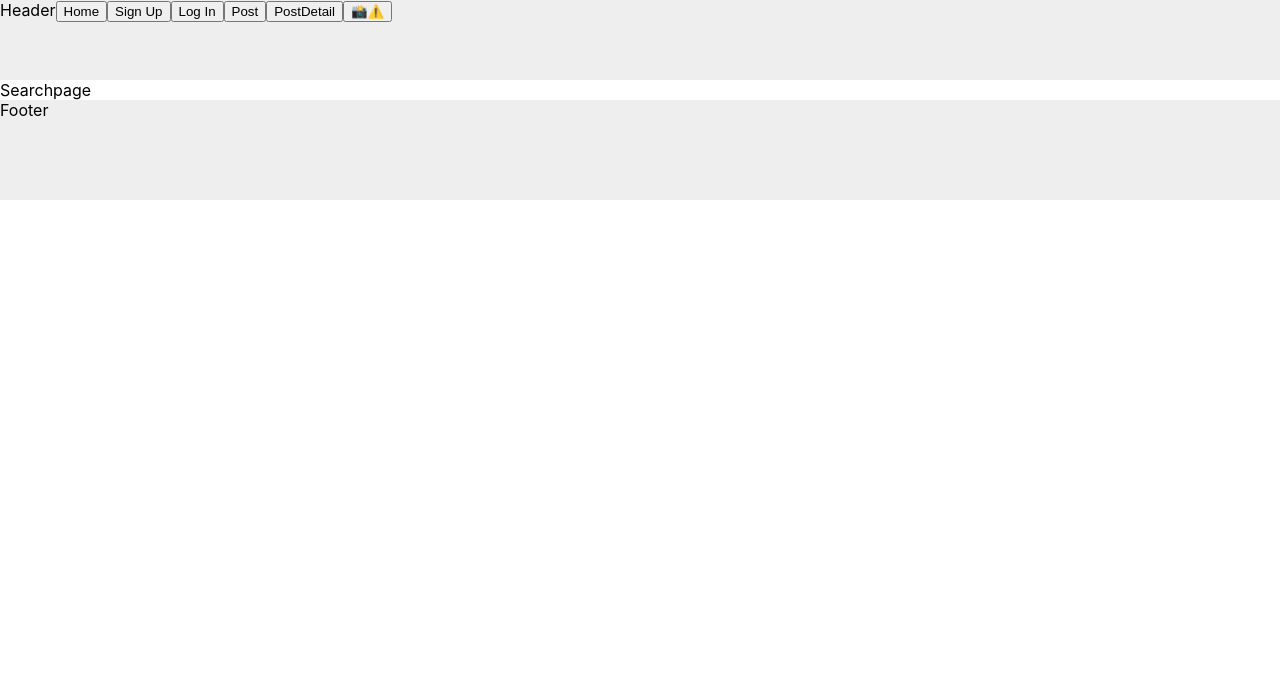
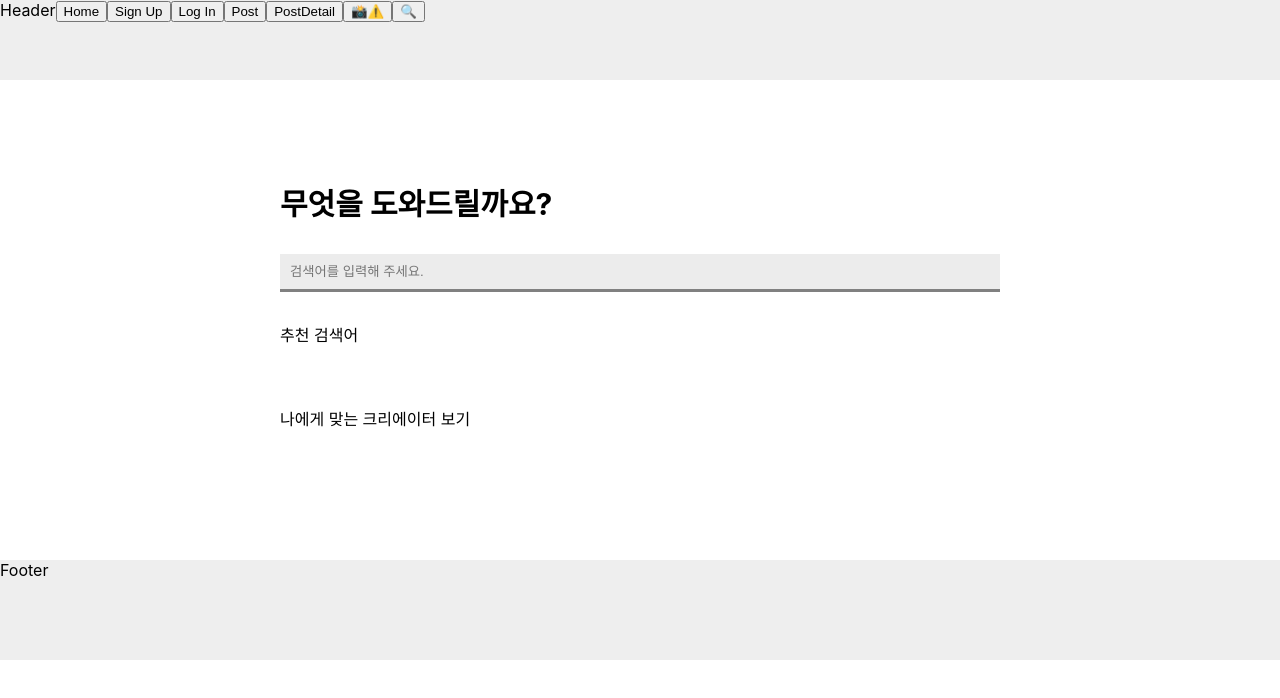
Before and after one commit to Moment-Film/Moment_Film_Frontend, a React (Create React App) app: page /search in a window 1280 px wide. Shown: the top 698 px of the page. Built offline with nearby package versions, Linux system fonts and the light colour scheme; no server answers.

Commit message:
[ feat ] 사용자 검색 컴포넌트 임시 구현

```diff
--- a/src/api/user.js
+++ b/src/api/user.js
@@ -1,9 +1,8 @@
 import ourAxios from './ourAxios';
-// import axios from "axios";
 
 export const register = async ({username, password, email, phone}) => {
     try {
-        const res = await ourAxios.post('/user', {
+        const res = await ourAxios.post('/api/user/signup', {
             username,
             email,
             password,
--- a/src/components/myPage/mypage.jsx
+++ b/src/components/myPage/mypage.jsx
@@ -0,0 +1,41 @@
+import React from 'react'
+import { styled } from 'styled-components';
+
+const Mypage = () => {
+  return (
+    <>
+      <ContentWrap>
+        <ProfileImg>
+
+        </ProfileImg>
+        <EditBtn>
+
+        </EditBtn>
+        <div>
+
+        </div>
+        <div>
+
+        </div>
+      </ContentWrap>
+    </>
+  )
+}
+
+export default Mypage;
+
+const ContentWrap = styled.div`
+  width: 100%;
+  display: flex;
+  justify-content: center;
+  margin: 100px 0 100px 0;
+  gap: 50px;
+`
+
+const ProfileImg = styled.div`
+
+`
+
+const EditBtn = styled.div`
+
+`
--- /dev/null
+++ b/src/components/searchPage/SearchUser.jsx
@@ -0,0 +1,51 @@
+import React from 'react'
+import { styled } from 'styled-components'
+
+const SearchUser = () => {
+
+
+  return (
+    <>
+      <ContentWrap>
+        <Align>
+          <What>무엇을 도와드릴까요?</What>
+          <Search placeholder='검색어를 입력해 주세요.' />
+          <div>추천 검색어</div>
+          {}
+          <div></div>
+          <div>나에게 맞는 크리에이터 보기</div>
+          <div></div>
+        </Align>
+      </ContentWrap>
+    </>
+  )
+}
+
+export default SearchUser;
+
+const ContentWrap = styled.div`
+  width: 100%;
+  display: flex;
+  justify-content: center;
+  margin: 100px 0 100px 0;
+`
+
+const Align = styled.div`
+  display: flex;
+  flex-direction: column;
+  justify-content: center;
+  gap: 30px;
+`
+const What = styled.div`
+  font-size: 30px;
+  font-weight: bold;
+`
+
+const Search = styled.input`
+  width: 700px;
+  padding: 10px;
+  background-color: #ececec;
+  border: none;
+  border-bottom: 3px solid grey;
+  outline: none;
+`
--- a/src/index.js
+++ b/src/index.js
@@ -6,7 +6,7 @@ import reportWebVitals from './reportWebVitals';
 import { BrowserRouter } from 'react-router-dom';
 import { QueryClient, QueryClientProvider } from "react-query";
 import { Provider } from 'react-redux';
-import store from './redux/config/Configstore';
+import store from './redux/config/ConfigStore';
 
 const root = ReactDOM.createRoot(document.getElementById('root'));
 
--- a/src/layout/Header.jsx
+++ b/src/layout/Header.jsx
@@ -11,6 +11,7 @@ function Header() {
       <button onClick={()=>navigate(`/post`)}>Post</button>
       <button onClick={()=>navigate(`/post/1`)}>PostDetail</button>
       <button onClick={()=>navigate(`/camera`)}>📸⚠️</button>
+      <button onClick={()=>navigate(`/search`)}>🔍</button>
     </HeaderBox>
   )
 }
--- a/src/pages/MyPage.jsx
+++ b/src/pages/MyPage.jsx
@@ -1,8 +1,9 @@
 import React from 'react'
+import Mypage from '../components/myPage/Mypage'
 
 function MyPage() {
   return (
-    <div>MyPage</div>
+    <Mypage />
   )
 }
 
--- a/src/pages/SearchPage.jsx
+++ b/src/pages/SearchPage.jsx
@@ -1,8 +1,9 @@
 import React from 'react'
+import SearchUser from '../components/searchPage/SearchUser'
 
 function Searchpage() {
   return (
-    <div>Searchpage</div>
+    <SearchUser />
   )
 }
 
```
Also changed, not shown: src/api/searchUser.js (added, +14 -0 lines), src/components/searchPage/searchPage.jsx (deleted).
